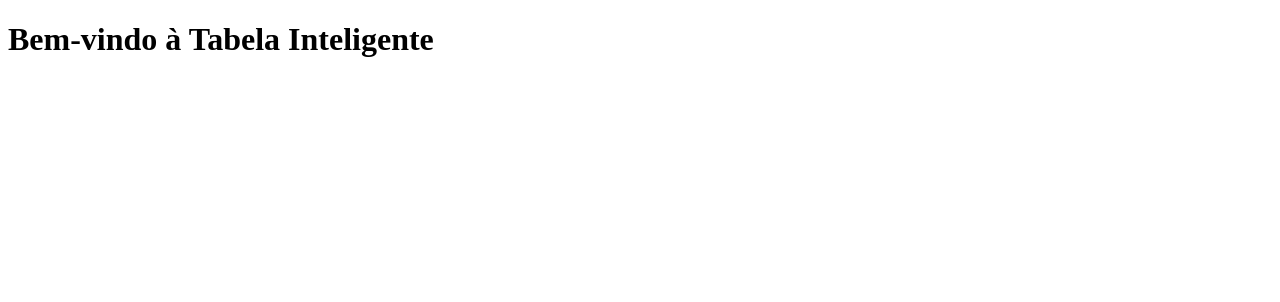
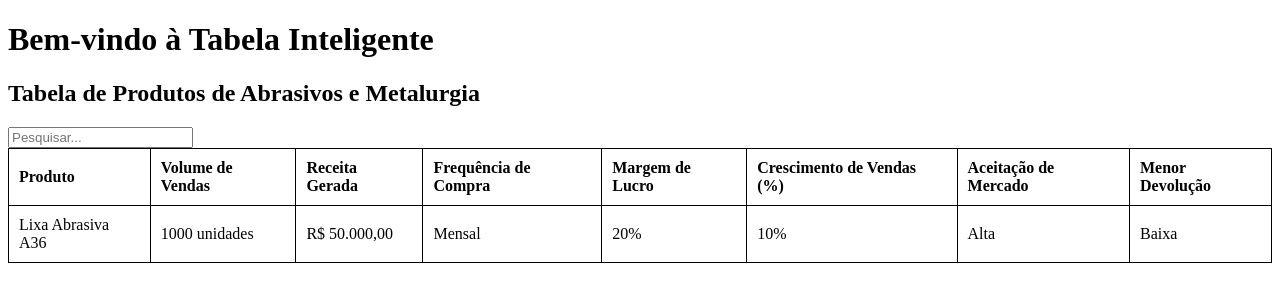
Before and after one commit to Izaquechatinho/tabela-inteligente, a plain HTML site: page index.html in a window 1280 px wide. Drawn offline with Linux system fonts and the light colour scheme.

Commit message:
Update index.html

```diff
--- a/index.html
+++ b/index.html
@@ -9,6 +9,37 @@
     <h1>Bem-vindo à Tabela Inteligente</h1>
     <link rel="stylesheet" href="styles.css">
     <script src="script.js"></script>
+    <h2>Tabela de Produtos de Abrasivos e Metalurgia</h2>
+<input type="text" id="searchInput" placeholder="Pesquisar...">
+
+<table id="productTable">
+  <thead>
+    <tr>
+      <th>Produto</th>
+      <th>Volume de Vendas</th>
+      <th>Receita Gerada</th>
+      <th>Frequência de Compra</th>
+      <th>Margem de Lucro</th>
+      <th>Crescimento de Vendas (%)</th>
+      <th>Aceitação de Mercado</th>
+      <th>Menor Devolução</th>
+    </tr>
+  </thead>
+  <tbody>
+    <tr>
+      <td>Lixa Abrasiva A36</td>
+      <td>1000 unidades</td>
+      <td>R$ 50.000,00</td>
+      <td>Mensal</td>
+      <td>20%</td>
+      <td>10%</td>
+      <td>Alta</td>
+      <td>Baixa</td>
+    </tr>
+    <!-- Adicione mais linhas de dados aqui -->
+  </tbody>
+</table>
+
 
 </body>
 </html>
```
